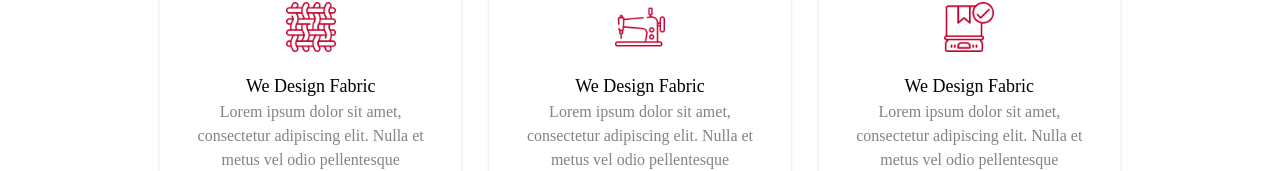
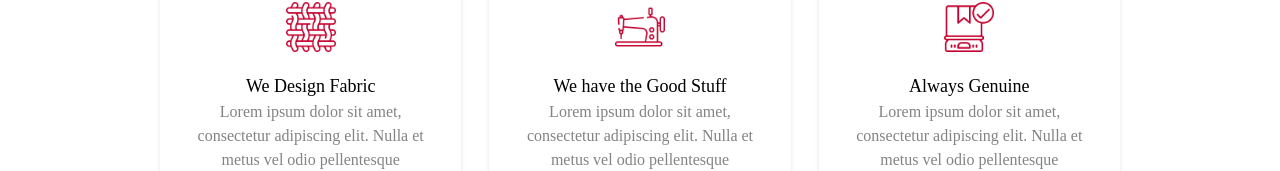
Before and after one commit to johashperera/sathhela-international, a Gatsby site: page / in a window 1280 px wide. Shown: the part 590-761 px from the top of the page. Built offline with nearby package versions, Linux system fonts and the light colour scheme; Gatsby itself is replaced by a stand-in of ours.

Commit message:
update hero cards

```diff
--- a/src/components/Hero/Hero.js
+++ b/src/components/Hero/Hero.js
@@ -64,7 +64,9 @@
           data-sal-easing="ease"
         >
           <StaticImage src="../../images/machine.png" width={50} />
-          <span className="text-lg font-medium mt-5">We Design Fabric</span>
+          <span className="text-lg font-medium mt-5">
+            We have the Good Stuff
+          </span>
           <p className="text-textHint">
             Lorem ipsum dolor sit amet, consectetur adipiscing elit. Nulla et
             metus vel odio pellentesque pellentesque
@@ -78,7 +80,7 @@
           data-sal-easing="ease"
         >
           <StaticImage src="../../images/export.png" width={50} />
-          <span className="text-lg font-medium mt-5">We Design Fabric</span>
+          <span className="text-lg font-medium mt-5">Always Genuine</span>
           <p className="text-textHint">
             Lorem ipsum dolor sit amet, consectetur adipiscing elit. Nulla et
             metus vel odio pellentesque pellentesque
```
